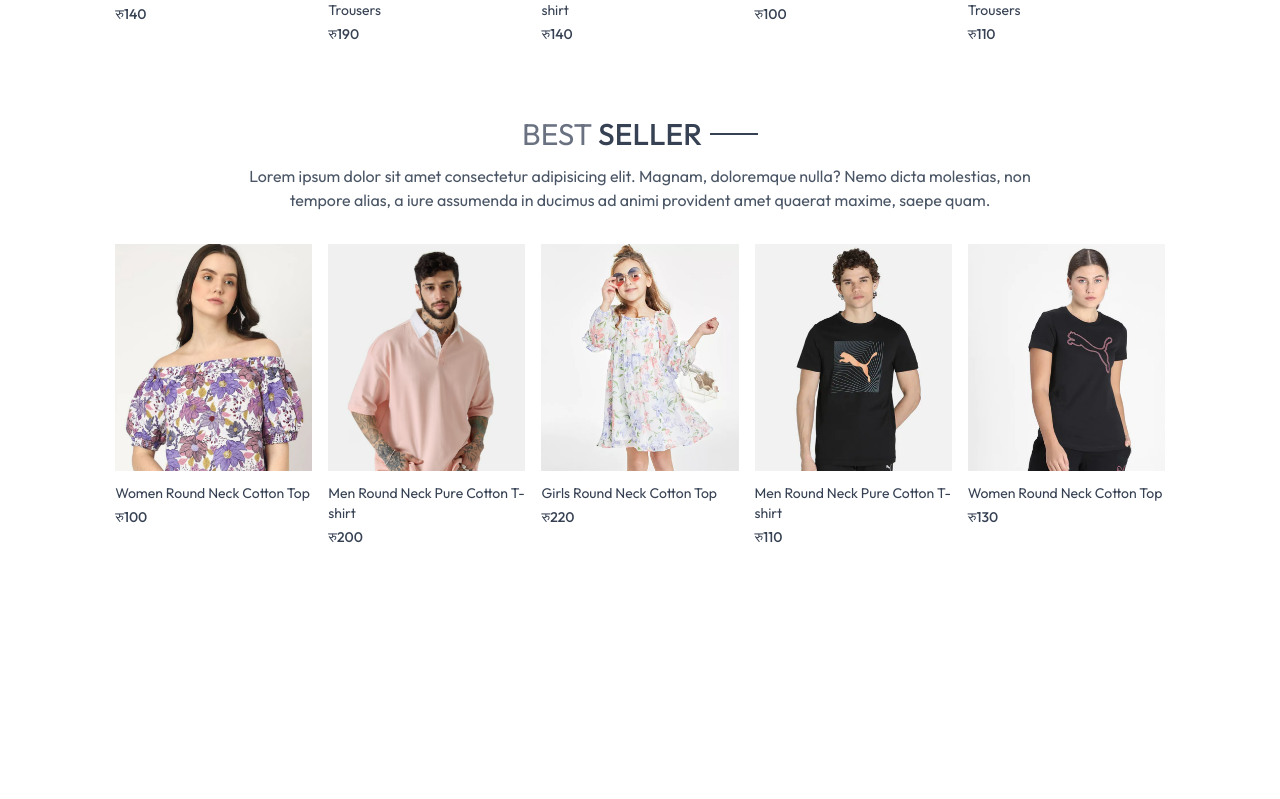
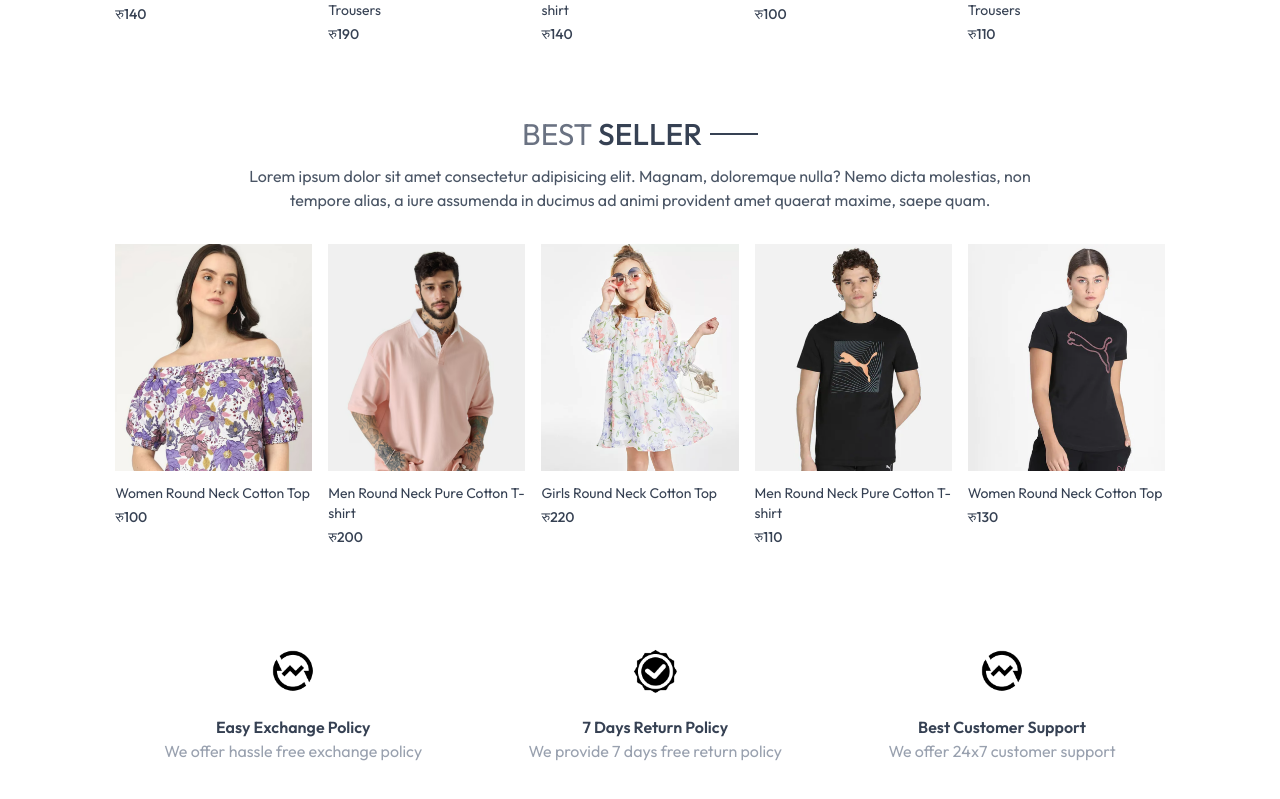
Before and after one commit to NishanSunar/LetsShop, a React (Vite) app in the folder Frontend/: page / in a window 1280 px wide. Shown: the part 1299-2098 px from the top of the page. Before the commit the page ends 1866 px from the top, so only its background shows below. Built offline with nearby package versions, Linux system fonts and the light colour scheme.

Commit message:
home: Our policies

```diff
--- /dev/null
+++ b/Frontend/src/components/OurPolicies.jsx
@@ -0,0 +1,26 @@
+import React from 'react'
+import { assets } from '../assets/assets'
+
+const OurPolicies = () => {
+  return (
+    <div className=' flex flex-col sm:flex-row justify-around gap-12 sm:gap-2 text-center py-20 text-xs sm:text-sm md:text-base text-gray-700'>
+        <div>
+            <img src={assets.exchange_icon} className=' w-12 m-auto mb-5' alt="" />
+            <p className=' font-semibold'>Easy Exchange Policy</p>
+            <p className=' text-gray-400'>We offer hassle free exchange policy</p>
+        </div>
+         <div>
+            <img src={assets.quality_icon} className=' w-12 m-auto mb-5' alt="" />
+            <p className=' font-semibold'>7 Days Return Policy</p>
+            <p className=' text-gray-400'>We provide 7 days free return policy</p>
+        </div>
+         <div>
+            <img src={assets.exchange_icon} className=' w-12 m-auto mb-5' alt="" />
+            <p className=' font-semibold'>Best Customer Support</p>
+            <p className=' text-gray-400'>We offer 24x7 customer support</p>
+        </div>
+    </div>
+  )
+}
+
+export default OurPolicies
--- a/Frontend/src/pages/Home.jsx
+++ b/Frontend/src/pages/Home.jsx
@@ -2,6 +2,8 @@
 import Hero from '../components/Hero'
 import LatestCollection from '../components/LatestCollection'
 import BestSeller from '../components/BestSeller'
+import OurPolicies from '../components/OurPolicies'
+
 
 const Home = () => {
   return (
@@ -9,6 +11,7 @@
         <Hero/>
         <LatestCollection/>
         <BestSeller/>
+        <OurPolicies/>
     </div>
   )
 }
```
